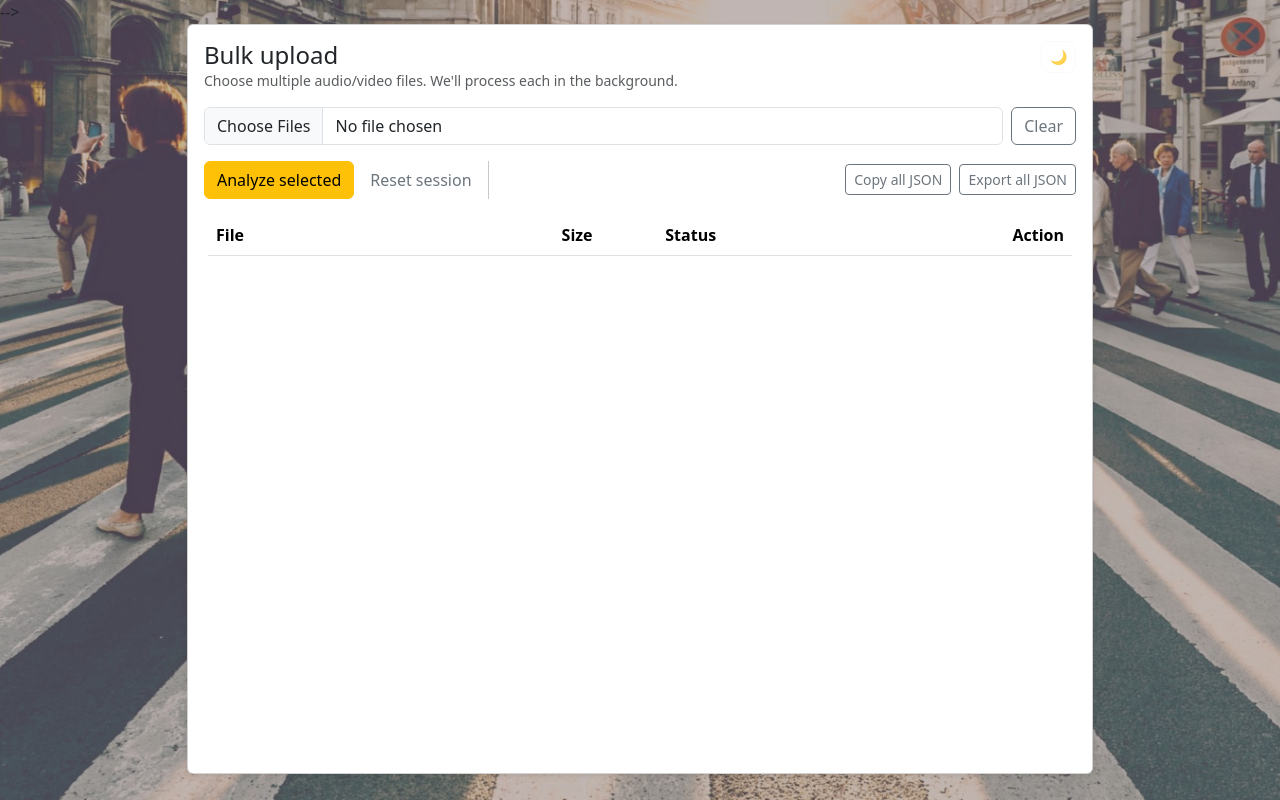
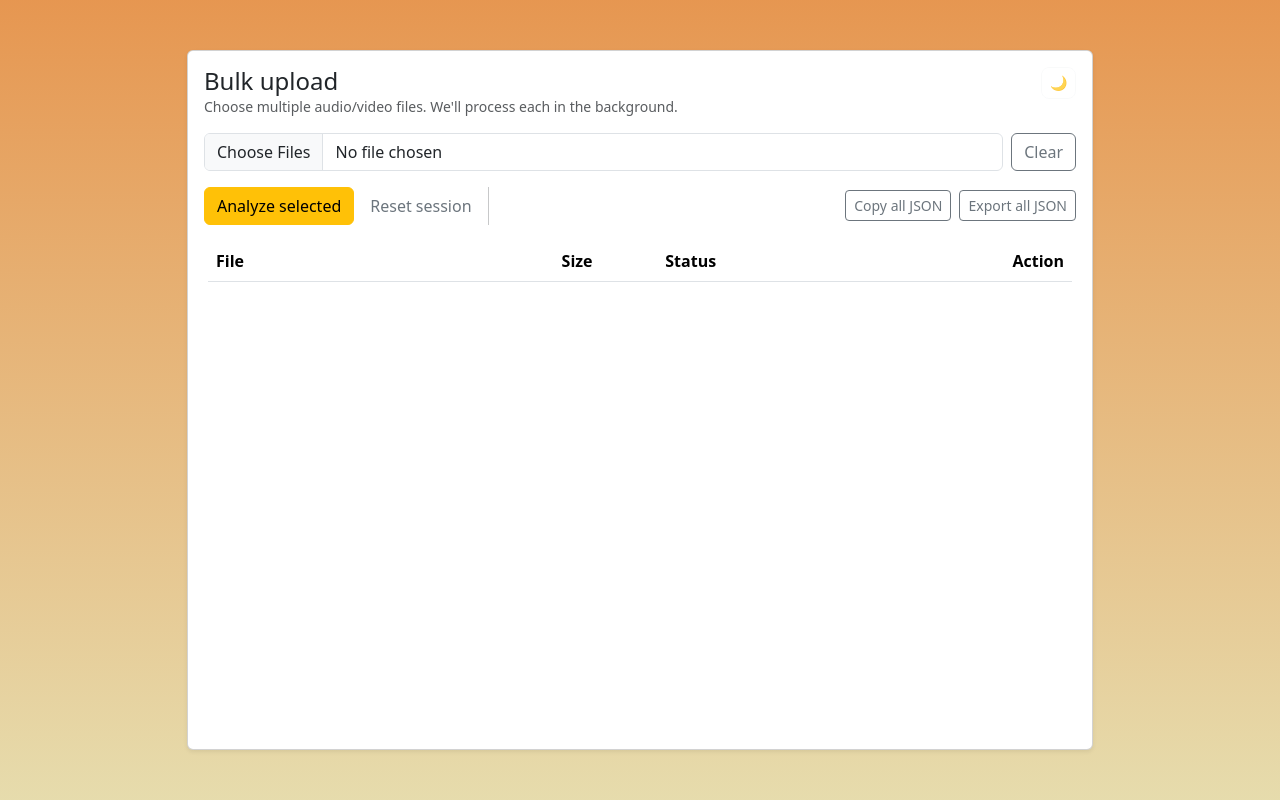
Before and after one commit to vladpaun1/JunctionX-Delft, a Django app: page / in a window 1280 px wide. Run offline with Django 5.2, Linux system fonts and the light colour scheme; data that the repository does not hold is empty; some libraries are stand-ins or nearby versions.

Commit message:
change background to gradient

```diff
--- a/backend/assets/css/app.css
+++ b/backend/assets/css/app.css
@@ -16,7 +16,7 @@
   --app-nav-fg-hover: rgb(255, 220, 160);
 
   /* optional dim over bg image in dark */
-  --app-bg-overlay: transparent;
+  /* --app-bg-overlay: transparent; */
 }
 
 /* dark mode */
@@ -36,15 +36,23 @@
   --app-bg-overlay: rgba(0,0,0,.35); /* subtle dark veil over the bg image */
 }
 
-/* apply */
+:root[data-bs-theme="dark"] body{
+  color: var(--app-fg);
+
+  background: hsla(43, 50%, 60%, 1);
+  background: linear-gradient(90deg, hsla(43, 50%, 60%, 1) 0%, hsla(28, 67%, 48%, 1) 100%);
+  background: -moz-linear-gradient(90deg, hsla(43, 50%, 60%, 1) 0%, hsla(28, 67%, 48%, 1) 100%);
+  background: -webkit-linear-gradient(90deg, hsla(43, 50%, 60%, 1) 0%, hsla(28, 67%, 48%, 1) 100%);
+  filter: progid: DXImageTransform.Microsoft.gradient( startColorstr="#CCAF66", endColorstr="#CC7529", GradientType=1 );
+}
 body{
   color: var(--app-fg);
-  background-image: url('../res/bg.jpg');
-  background-size: cover;
-  background-attachment: fixed;
-  background-repeat: no-repeat;
-  background-position: center;
-  position: relative;
+
+  background: hsla(49, 54%, 79%, 1);
+  background: linear-gradient(90deg, hsla(49, 54%, 79%, 1) 0%, hsla(28, 75%, 61%, 1) 100%);
+  background: -moz-linear-gradient(90deg, hsla(49, 54%, 79%, 1) 0%, hsla(28, 75%, 61%, 1) 100%);
+  background: -webkit-linear-gradient(90deg, hsla(49, 54%, 79%, 1) 0%, hsla(28, 75%, 61%, 1) 100%);
+  filter: progid: DXImageTransform.Microsoft.gradient( startColorstr="#E6DBAC", endColorstr="#E69650", GradientType=1 );
 }
 body::before{
   content:"";
@@ -112,14 +120,6 @@ pre { font-size: .9rem;
      overflow-x: auto;
      box-shadow: inset 0 0 5px rgba(0,0,0,.1);
 }
-body{
-    background-image: url('../res/bg.jpg');
-    background-size: cover;
-    background-attachment: fixed;
-    background-repeat: no-repeat;
-    background-position: center;
-
-}
 .custom-navbar {
     background-color: black !important;
     border-bottom: none !important;
--- a/backend/assets/css/upload.css
+++ b/backend/assets/css/upload.css
@@ -18,10 +18,12 @@ body { overflow: hidden; }
 
 /* ===== card fills (almost) the viewport and clips children ===== */
 .page-card{
-  height: calc(100dvh - 50px);
+  height: calc(100dvh - 100px);
   display: flex;
   flex-direction: column;
   overflow: hidden;
+  margin-top: 50px;
+  margin-bottom: 50px;
 }
 .page-card .card-body{
   display: flex;
--- a/backend/templates/base/_nav.html
+++ b/backend/templates/base/_nav.html
@@ -4,7 +4,6 @@
     <a class="navbar-brand" href="/">Coonix Speech Filter</a>
     <div class="collapse navbar-collapse">
       <ul class="navbar-nav ms-auto">
-        <!-- <li class="nav-item"><a class="nav-link" href="{% url 'upload' %}">Upload</a></li> -->
       </ul>
     </div>
   </div>
```
Also changed, not shown: backend/apps/web/migrations/0006_alter_uploadjob_options.py (added).
